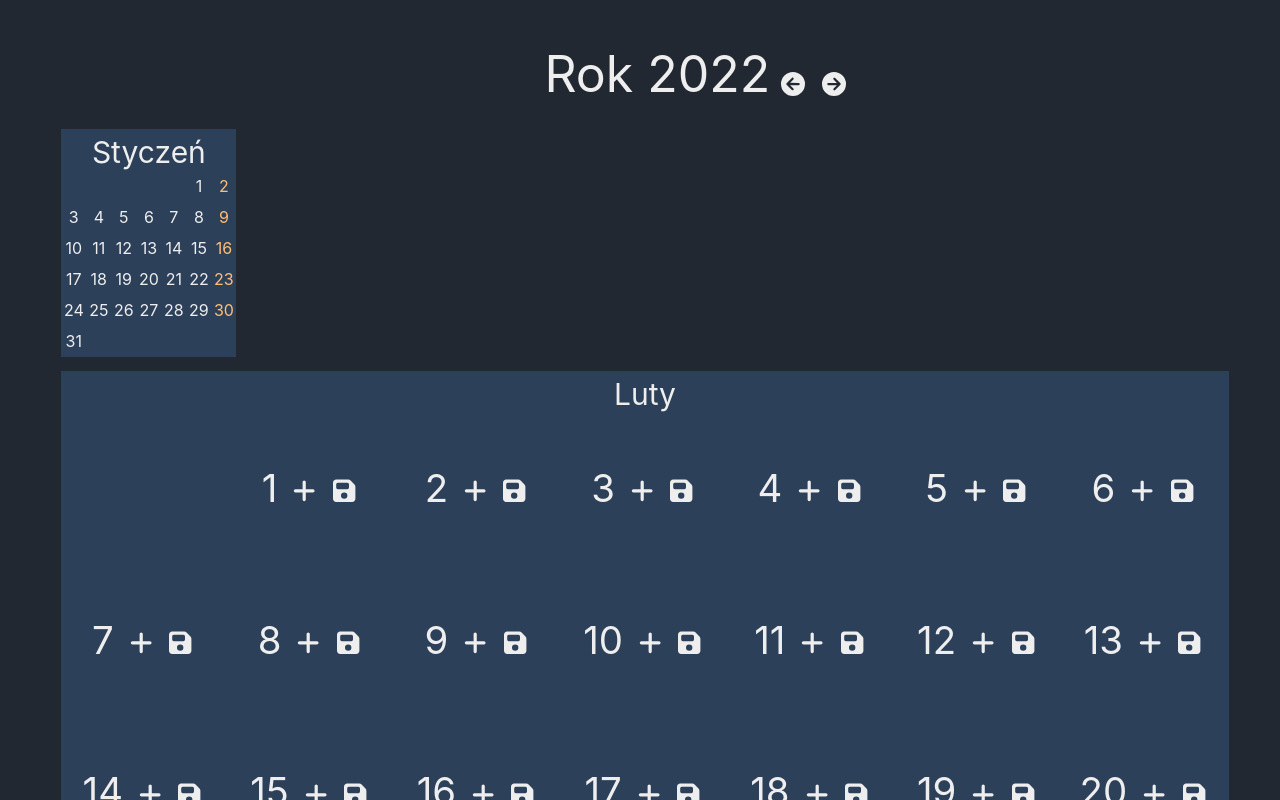
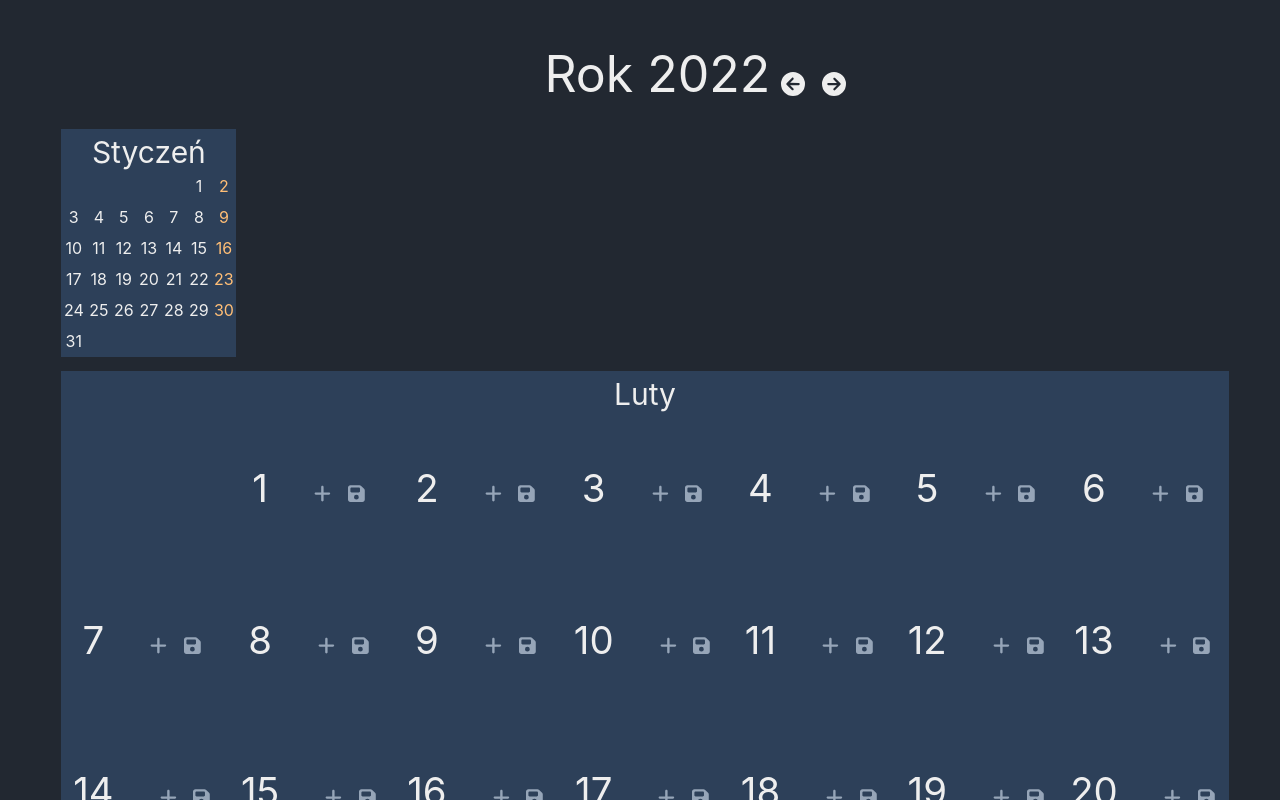
Before and after one commit to Speeder07/Kalendarz-React, a React (Create React App) app in the folder kalendarz/: page / in a window 1280 px wide. Both pictures are taken after a click on the element 333 px from the left and 243 px from the top of the page. Shown: the top 800 px of the page. Built offline with nearby package versions, Linux system fonts and the light colour scheme; no server answers; the database is empty.

Commit message:
Ostatni Update

```diff
--- a/kalendarz/src/index.css
+++ b/kalendarz/src/index.css
@@ -171,7 +171,8 @@ code {
 
 .row button * {
   cursor: pointer;
-  font-size: 2vw !important;
+  font-size: 1.5vw !important;
+  color: #96a5b8;
 }
 
 .row button:hover * {
@@ -194,3 +195,7 @@ code {
 .y_row button * {
   font-size: 3vh;
 }
+
+.number_day {
+  margin-right: 30px;
+}
--- a/kalendarz/src/index.js
+++ b/kalendarz/src/index.js
@@ -208,7 +208,7 @@ function DayForm(p) {
       (
         <div className='flex_grow'>
           <div className='flexC'>
-            {p.id+1}
+            <span className='number_day'>{p.id+1}</span>
             <button onClick={p.setTarget}><FontAwesomeIcon icon={faMinus} /></button>
             <button onClick={p.SaveData}><FontAwesomeIcon icon={faSave} /></button>
           </div>
@@ -219,7 +219,7 @@ function DayForm(p) {
       ):
       (
         <div className='row'>
-          <div>{p.id+1}</div><span></span>
+          <div className='number_day'>{p.id+1}</div><span></span>
           <button onClick={p.setTarget}><FontAwesomeIcon icon={faPlus} /></button>
           <button onClick={p.DeleteData}><FontAwesomeIcon icon={faSave} /></button>
         </div>
```
Also changed, not shown: 1 other file (tests, documents, lock files or other folders).
